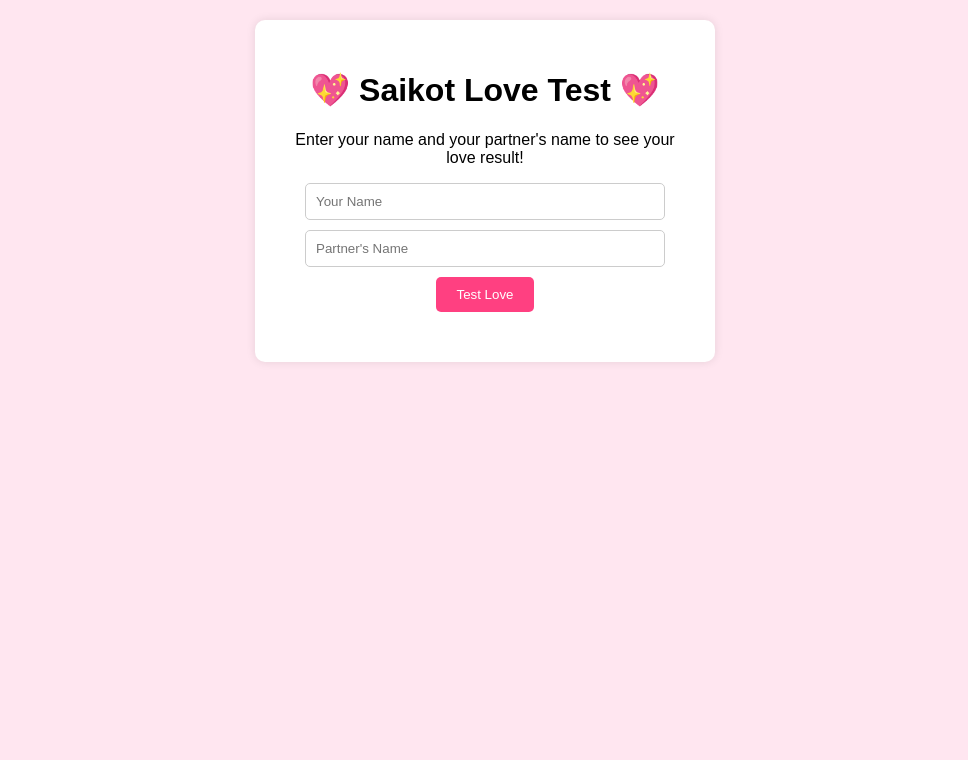
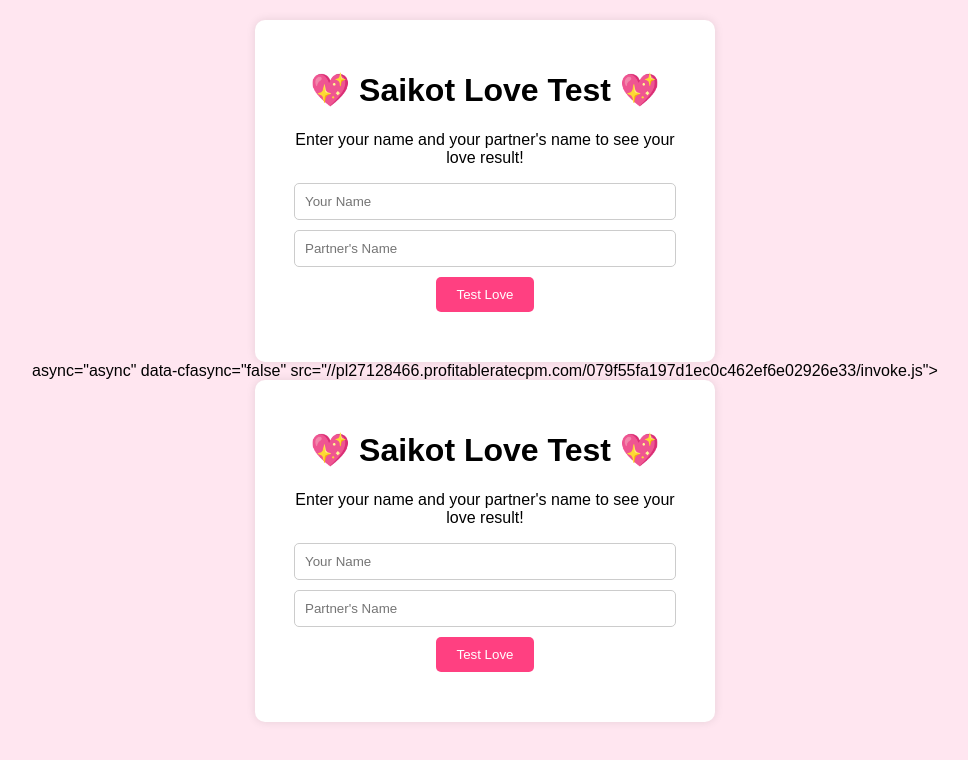
Before and after one commit to saikot45/saikot-love-test, a plain HTML site: page index.html in a window 1280 px wide. Shown: the whole page, without its empty margins (155-1123 px from the left). Drawn offline with Linux system fonts and the light colour scheme.

Commit message:
Update index.html

```diff
--- a/index.html
+++ b/index.html
@@ -1,4 +1,27 @@
-<script async="async" data-cfasync="false" src="//pl27128466.profitableratecpm.com/079f55fa197d1ec0c462ef6e02926e33/invoke.js"></script>
+<!DOCTYPE html>
+<html lang="en">
+<head>
+  <meta charset="UTF-8" />
+  <meta name="viewport" content="width=device-width, initial-scale=1.0" />
+  <title>Saikot Love Test</title>
+  <link rel="stylesheet" href="style.css" />
+</head>
+<body>
+  <div class="container">
+    <h1>💖 Saikot Love Test 💖</h1>
+    <p>Enter your name and your partner's name to see your love result!</p>
+    <input type="text" id="yourName" placeholder="Your Name" />
+    <input type="text" id="partnerName" placeholder="Partner's Name" />
+    <button onclick="calculateLove()">Test Love</button>
+    <div id="result"></div>
+  </div>
+
+  <!-- ✅ Safe Adsterra Banner Ad (no adult content) -->
+  <script type='text/javascript' src='//pl23145668.toprevenuegate.com/f9/8b/f98b6b35e4b25bd964e94a450afed5f1.js'></script>
+
+  <script src="script.js"></script>
+</body>
+</html> async="async" data-cfasync="false" src="//pl27128466.profitableratecpm.com/079f55fa197d1ec0c462ef6e02926e33/invoke.js"></script>
 <div id="container-079f55fa197d1ec0c462ef6e02926e33"></div>
 <!DOCTYPE html>
 <html lang="en">
```
